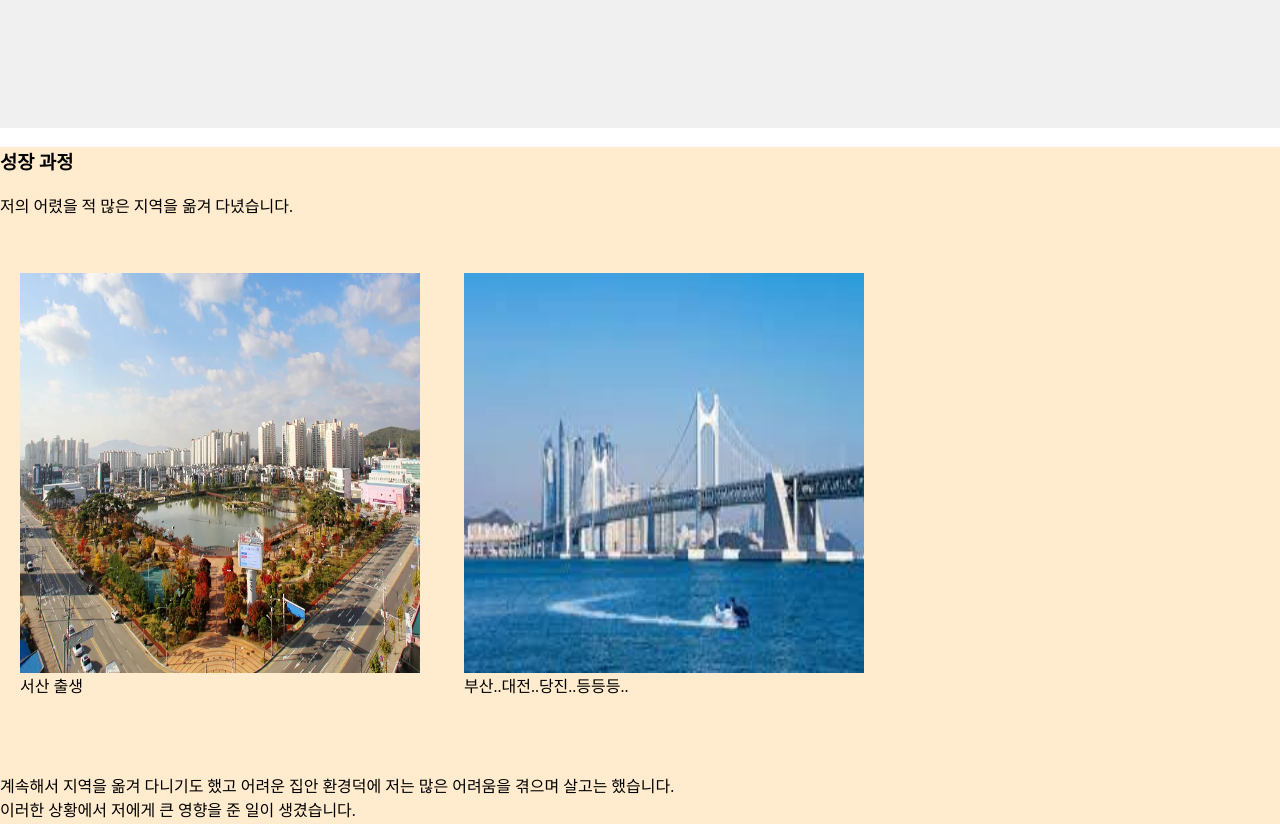
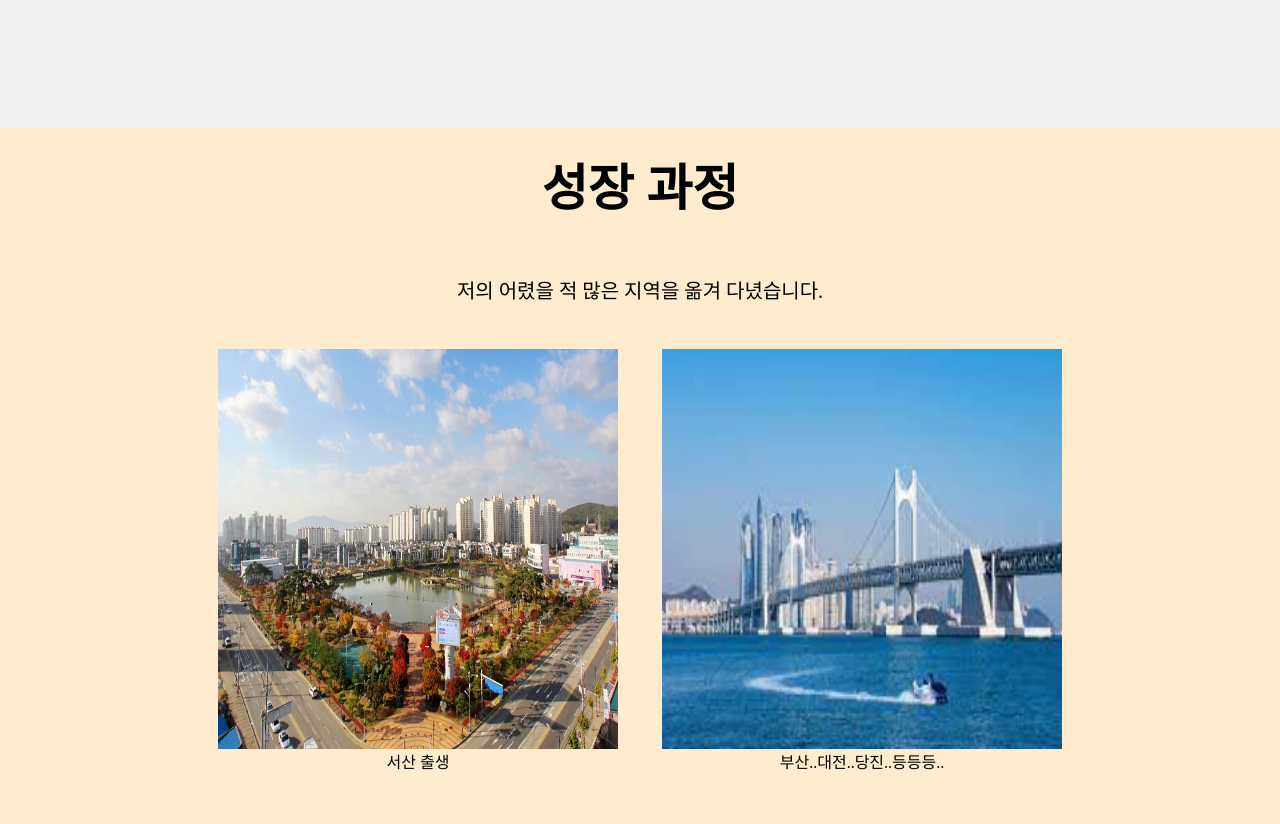
Before and after one commit to dreamcoffee/WebProject, a plain HTML site: page index.html in a window 1280 px wide. Shown: the part 1280-2104 px from the top of the page. Drawn offline with Linux system fonts and the light colour scheme.

Commit message:
Update mainpage.css

```diff
--- a/CSS/mainpage.css
+++ b/CSS/mainpage.css
@@ -48,6 +48,7 @@ body {
     font-family: "나눔스퀘어OTF";
     font-size: 20px;
     text-align: center;
+    width: 800px;
 }
 
 .explanation_title{
@@ -57,3 +58,36 @@ body {
     margin-top: 0px;
     color: rgb(142, 151, 92);
 }
+
+/* 성장 과정 div */
+
+.produce1 {
+    display: flex;
+    justify-content: center;
+    align-items: center;
+    background-color: rgb(240, 240, 240);
+    width: 100%;
+    text-align: center;
+    flex-direction: column;
+    font-family: "나눔스퀘어OTF_ac";
+}
+
+.produce1 h1 {
+    font-family: "나눔스퀘어OTF_ac ExtraBolod";
+    padding-left: 30px;
+    color: rgb(39, 105, 114);
+    font-size : 40px;
+}
+
+.produce1 h3 {
+    margin-top: 0px;
+    padding-top: 20px;
+    font-family: "나눔스퀘어OTF ExtraBold";
+    font-size: 50px;
+    text-align: center;
+}
+
+.produce1 p{
+    font-size: 20px;
+    margin: 5px;
+}
```
